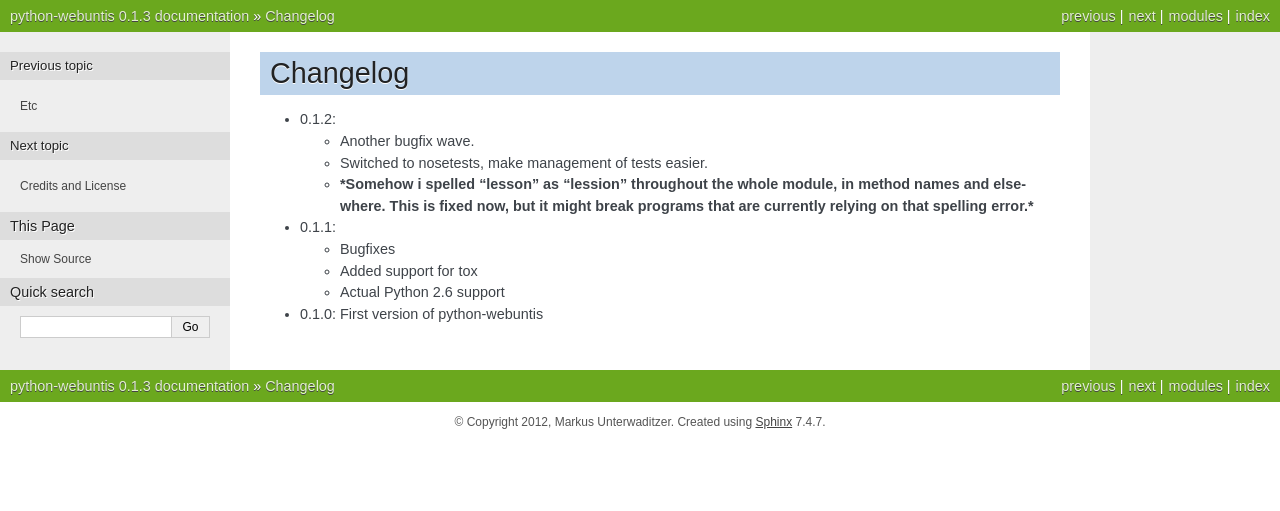
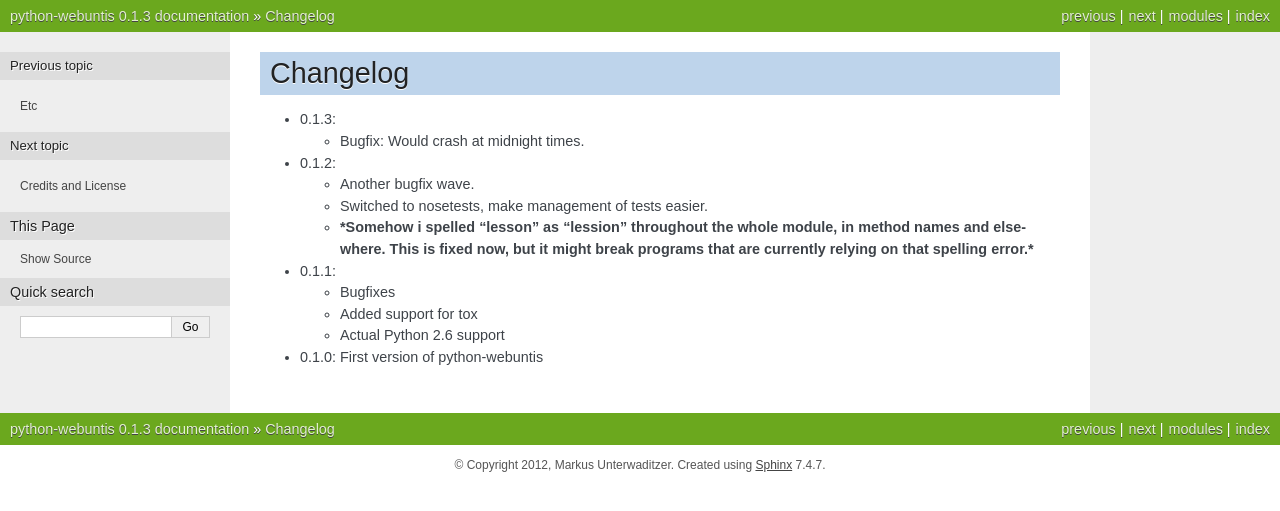
Before and after one commit to python-webuntis/python-webuntis, a Sphinx documentation site: the page built from docs/changelog.rst, in a window 1280 px wide. Shown: the top 511 px of the page. Built offline with Sphinx 7.4.7, drawn with Linux system fonts in a browser that asks for light colours.

Commit message:
Added changelog.

```diff
--- a/docs/changelog.rst
+++ b/docs/changelog.rst
@@ -1,6 +1,10 @@
 =========
 Changelog
 =========
+
+* 0.1.3:
+
+  * Bugfix: Would crash at midnight times.
 
 * 0.1.2:
 
```
